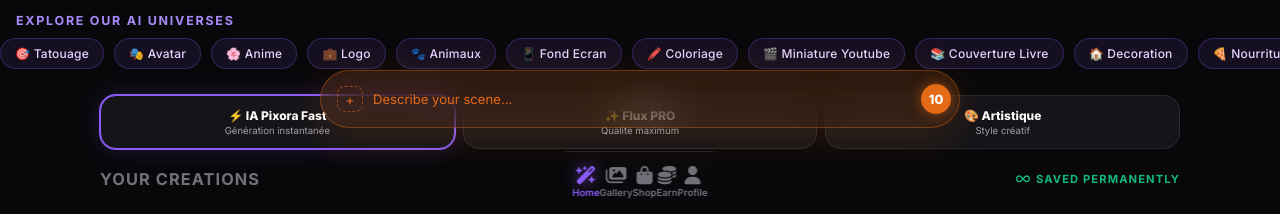
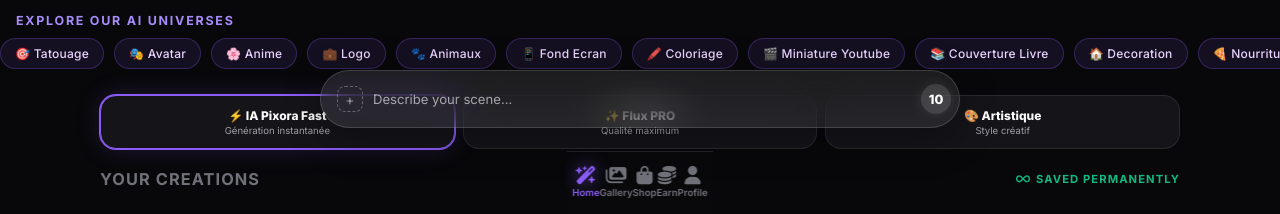
Before and after one commit to labscriptoz09/Pixora, a website: page index.html in a window 1280 px wide. Shown: the part 586-800 px from the top of the page. Drawn offline with nearby package versions, Linux system fonts and the light colour scheme; no server answers.

Commit message:
style: float bar light gray for subtle appearance

```diff
--- a/index.html
+++ b/index.html
@@ -99,10 +99,10 @@
 .recent h5{font-size:.68rem;font-weight:700;letter-spacing:.15em;color:var(--dim);text-transform:uppercase;margin-bottom:10px}
 .recent-row{display:flex;gap:10px;overflow-x:auto;scrollbar-width:none;padding-bottom:4px}
 .recent-row::-webkit-scrollbar{display:none}
-.recent-row img{width:110px;height:110px;border-radius:14px;object-fit:cover;border:1px solid var(--border);flex-shrink:0;cursor:pointer}.float-bar{position:fixed;bottom:86px;left:50%;transform:translateX(-50%);width:calc(100% - 48px);max-width:382px;z-index:60;display:flex;align-items:center;gap:10px;padding:13px 8px 13px 16px;cursor:pointer;background:rgba(249,115,22,0.15);backdrop-filter:blur(20px);-webkit-backdrop-filter:blur(20px);border:1px solid rgba(249,115,22,0.35);border-radius:100px;box-shadow:0 10px 40px rgba(249,115,22,0.15)}
-.float-bar .plus{width:26px;height:26px;border:1.5px dashed rgba(249,115,22,0.5);border-radius:8px;display:flex;align-items:center;justify-content:center;color:rgba(249,115,22,0.8);font-size:14px;flex-shrink:0}
-.float-bar span.txt{flex:1;font-size:.82rem;color:rgba(249,115,22,0.9)}
-.float-bar .count{width:30px;height:30px;border-radius:50%;background:rgba(249,115,22,0.9);color:#fff;display:flex;align-items:center;justify-content:center;font-size:.8rem;font-weight:800;flex-shrink:0;box-shadow:0 0 14px rgba(249,115,22,0.5)}
+.recent-row img{width:110px;height:110px;border-radius:14px;object-fit:cover;border:1px solid var(--border);flex-shrink:0;cursor:pointer}.float-bar{position:fixed;bottom:86px;left:50%;transform:translateX(-50%);width:calc(100% - 48px);max-width:382px;z-index:60;display:flex;align-items:center;gap:10px;padding:13px 8px 13px 16px;cursor:pointer;background:rgba(255,255,255,0.08);backdrop-filter:blur(20px);-webkit-backdrop-filter:blur(20px);border:1px solid rgba(255,255,255,0.15);border-radius:100px;box-shadow:0 10px 40px rgba(0,0,0,0.3)}
+.float-bar .plus{width:26px;height:26px;border:1.5px dashed rgba(255,255,255,0.3);border-radius:8px;display:flex;align-items:center;justify-content:center;color:rgba(255,255,255,0.5);font-size:14px;flex-shrink:0}
+.float-bar span.txt{flex:1;font-size:.82rem;color:rgba(255,255,255,0.6)}
+.float-bar .count{width:30px;height:30px;border-radius:50%;background:rgba(255,255,255,0.15);color:#fff;display:flex;align-items:center;justify-content:center;font-size:.8rem;font-weight:800;flex-shrink:0;box-shadow:0 0 14px rgba(255,255,255,0.1)}
 nav.nav-mobile{position:fixed;bottom:0;left:0;right:0;z-index:55;display:flex;background:rgba(10,10,13,.95);backdrop-filter:blur(24px);-webkit-backdrop-filter:blur(24px);border-top:1px solid var(--border);padding:8px 6px calc(10px + env(safe-area-inset-bottom))}
 .nav-item{flex:1;display:flex;flex-direction:column;align-items:center;gap:3px;text-decoration:none;color:var(--dim);font-size:.6rem;font-weight:600;padding:6px 0;border-radius:12px;position:relative}
 .nav-item i{font-size:1.15rem}
```
